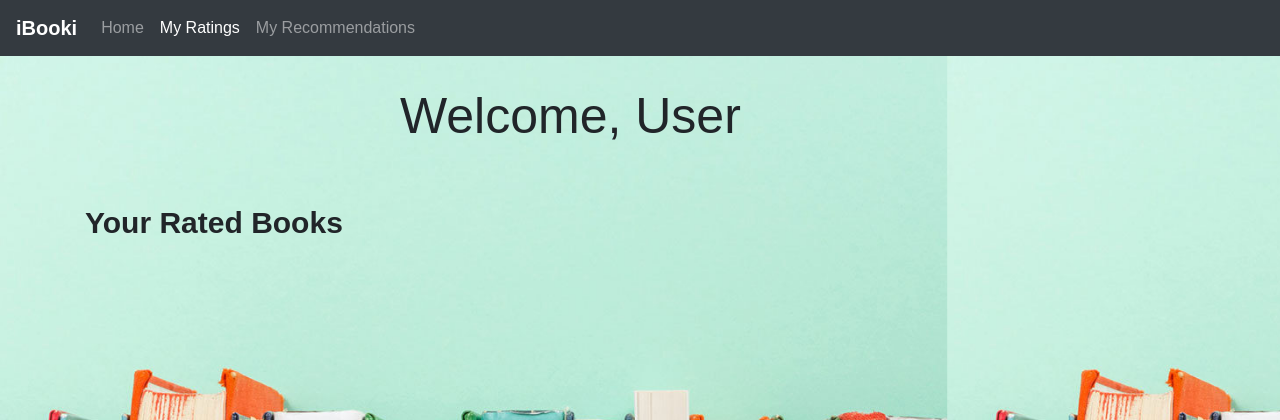
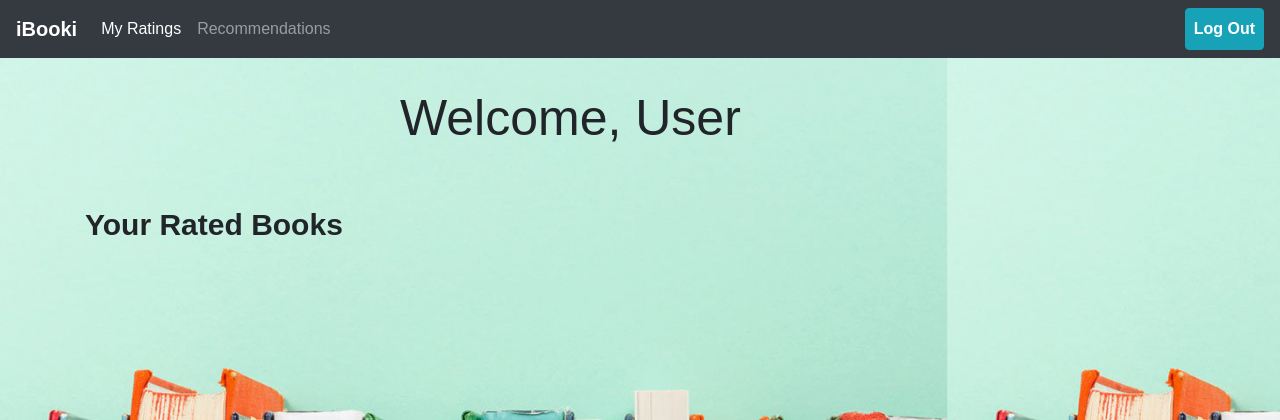
Before and after one commit to FaiZaman/iBooki, a Flask app: template templates/ratings.html in a window 1280 px wide. Shown: the top 420 px of the page. Run offline with Flask 2, Linux system fonts and the light colour scheme; the template is opened without the code that fills it, so the values that code supplies are empty; some libraries are stand-ins or nearby versions.

Commit message:
Removed home button and added logout button

```diff
--- a/static/js/frontend.js
+++ b/static/js/frontend.js
@@ -56,4 +56,9 @@ $(document).ready(function(){
         $(".card-body-signin").show(300);
     })
 
+    $("#logout").on('click', function(){
+        /* log out and send to home page */
+        window.location.href = "/"
+    })
+
 });
--- a/templates/base.html
+++ b/templates/base.html
@@ -27,6 +27,8 @@
             {% block nav %}
             {% endblock %}
         </ul>
+        {% block logout %}
+        {% endblock %}
     </div>
 </nav>
 
--- a/templates/index.html
+++ b/templates/index.html
@@ -2,12 +2,6 @@
 
 {% block title %}
 iBooki | Home
-{% endblock %}
-
-{% block nav %}
-<li class="nav-item active">
-    <a class="nav-link" href="/">Home <span class="sr-only">(current)</span></a>
-</li>
 {% endblock %}
 
 {% block content %}
--- a/templates/ratings.html
+++ b/templates/ratings.html
@@ -4,17 +4,24 @@
 iBooki | My Profile
 {% endblock %}
 
+
 {% block nav %}
-<li class="nav-item">
-    <a class="nav-link" href="/">Home</a>
-</li>
 <li class="nav-item active">
     <a class="nav-link" href="#">My Ratings<span class="sr-only">(current)</span></a>
 </li>
 <li class="nav-item">
-    <a class="nav-link" href="/recommendations/{{ id }}">My Recommendations</a>
+    <a class="nav-link" href="/recommendations/{{ id }}">Recommendations</a>
 </li>
 {% endblock %}
+
+{% block logout %}
+<ul class="navbar-nav">
+    <li class="nav-item">
+        <button type="button" id="logout" class="nav-link btn btn-info" href="/" style="color:white;"><b>Log Out</b></button>
+    </li>
+</ul>
+{% endblock %}
+
 
 {% block content %}
 <div class="container">
```
Also changed, not shown: templates/recommendations.html (+9 -4 lines).
